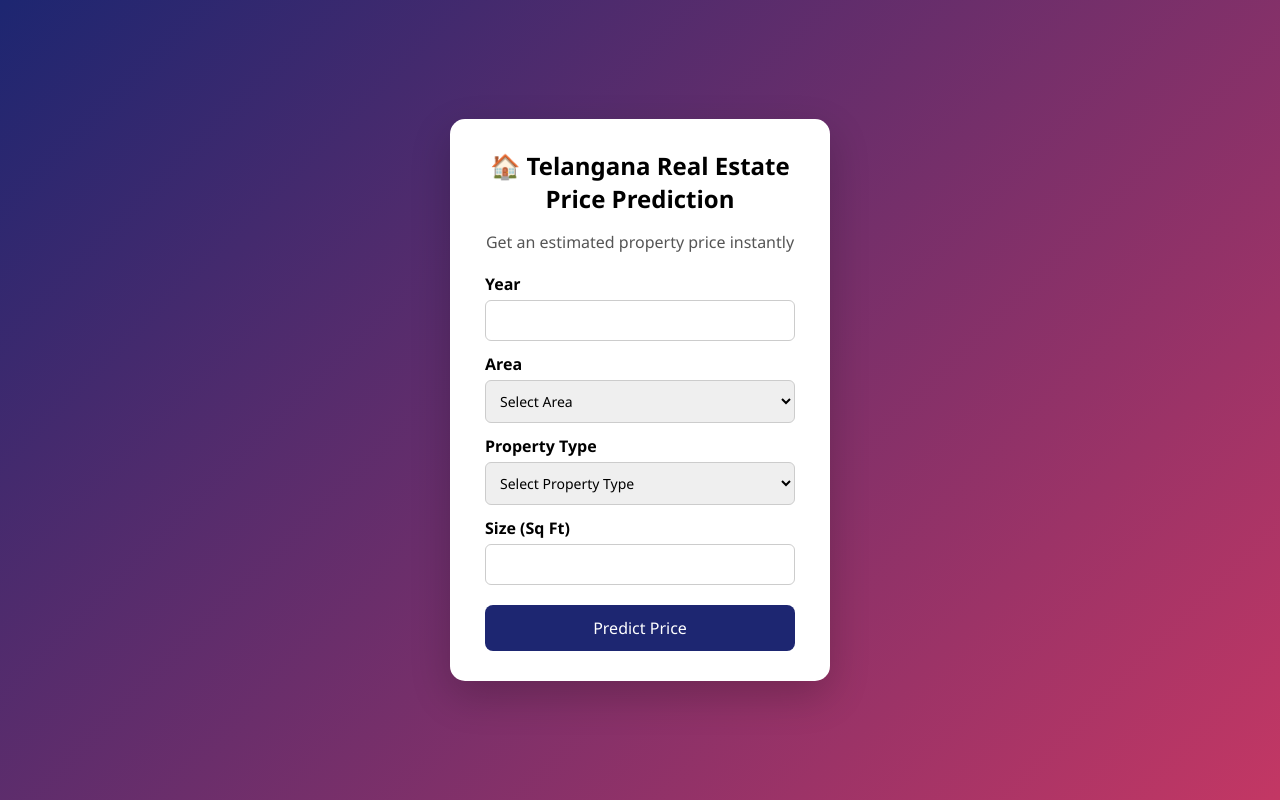
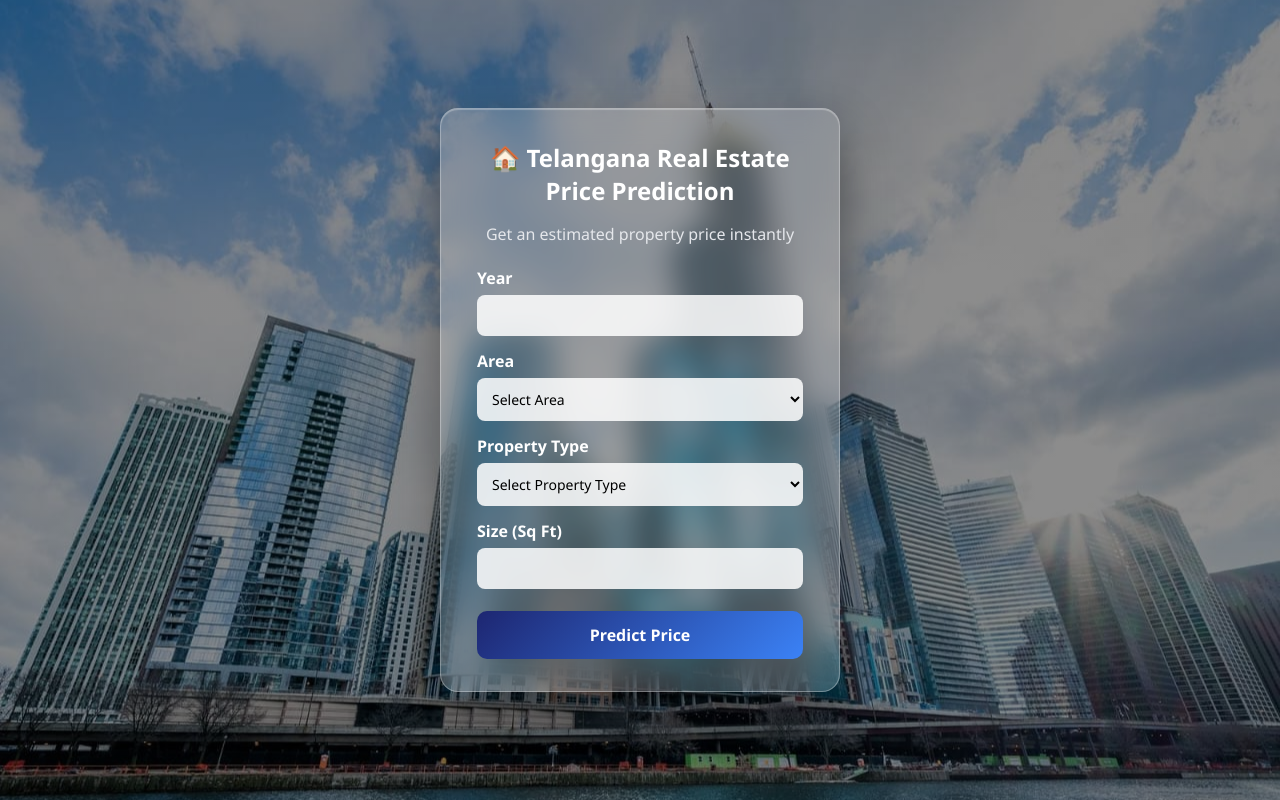
Before and after one commit to Lucky032/Real-estate-price-prediction, a Flask app: template templates/index.html in a window 1280 px wide. Run offline with Flask 3, Linux system fonts and the light colour scheme; the template is opened without the code that fills it, so the values that code supplies are empty; parts of the project's set-up code (start-up, migrations or seed data) failed here and were passed over.

Commit message:
Updates index page

```diff
--- a/static/style.css
+++ b/static/style.css
@@ -3,91 +3,128 @@
     font-family: "Segoe UI", Arial, sans-serif;
 }
 
+/* 🔹 Full page background image */
 body {
     margin: 0;
-    background: linear-gradient(135deg, #1d2671, #c33764);
     min-height: 100vh;
+
+    background:
+        linear-gradient(rgba(0,0,0,0.45), rgba(0,0,0,0.45)),
+        url("./images/background.jpeg");
+
+    background-size: cover;
+    background-position: center;
+    background-repeat: no-repeat;
 }
 
+/* Center card */
 .page {
     display: flex;
     justify-content: center;
     align-items: center;
-    height: 100vh;
+    min-height: 100vh;
 }
 
+/* 🔥 GLASS CARD */
 .card {
-    background: #ffffff;
-    padding: 30px 35px;
-    width: 380px;
-    border-radius: 15px;
-    box-shadow: 0 15px 40px rgba(0,0,0,0.2);
+    background: rgba(255, 255, 255, 0.18);   /* glass transparency */
+    backdrop-filter: blur(15px);
+    -webkit-backdrop-filter: blur(15px);
+
+    border-radius: 18px;
+    border: 1px solid rgba(255, 255, 255, 0.3);
+
+    padding: 32px 36px;
+    width: 400px;
+
+    box-shadow:
+        0 25px 50px rgba(0,0,0,0.4),
+        inset 0 1px 1px rgba(255,255,255,0.3);
 }
 
+/* Heading */
 .card h2 {
     margin: 0;
     text-align: center;
+    color: #ffffff;
 }
 
+/* Subtitle */
 .subtitle {
     text-align: center;
-    color: #555;
-    margin-bottom: 20px;
+    color: #e5e7eb;
+    margin-bottom: 22px;
 }
 
+/* Labels */
 label {
     display: block;
+    margin-top: 14px;
+    font-weight: 600;
+    color: #ffffff;
+}
+
+/* Inputs */
+input, select {
+    width: 100%;
+    padding: 11px;
+    margin-top: 6px;
+
+    border-radius: 8px;
+    border: none;
+
+    background: rgba(255, 255, 255, 0.85);
+    font-size: 14px;
+}
+
+/* Button */
+button {
+    margin-top: 22px;
+    width: 100%;
+    padding: 13px;
+
+    background: linear-gradient(135deg, #1d2671, #3b82f6);
+    color: white;
+
+    border: none;
+    border-radius: 10px;
+    font-size: 16px;
+    font-weight: 600;
+
+    cursor: pointer;
+    transition: transform 0.2s ease, box-shadow 0.2s ease;
+}
+
+button:hover {
+    transform: translateY(-2px);
+    box-shadow: 0 12px 25px rgba(59,130,246,0.6);
+}
+
+/* Result */
+.result {
+    margin-top: 26px;
+    text-align: center;
+    font-size: 18px;
+    color: #ffffff;
+}
+
+.result span {
+    font-size: 28px;
+    font-weight: bold;
+}
+
+/* Warning */
+.warning {
     margin-top: 12px;
+    text-align: center;
+    color: #fbbf24;
     font-weight: 600;
 }
 
-input, select {
-    width: 100%;
-    padding: 10px;
-    margin-top: 5px;
-    border-radius: 6px;
-    border: 1px solid #ccc;
-    font-size: 14px;
-}
-
-button {
-    margin-top: 20px;
-    width: 100%;
-    padding: 12px;
-    background: #1d2671;
-    color: white;
-    border: none;
-    border-radius: 8px;
-    font-size: 16px;
-    cursor: pointer;
-}
-
-button:hover {
-    background: #16205f;
-}
-
-.result {
-    margin-top: 25px;
+/* Error */
+.error {
+    margin-top: 12px;
     text-align: center;
-    font-size: 18px;
-    color: #1d2671;
-}
-
-.result span {
-    font-size: 24px;
-    font-weight: bold;
-}
-
-.error {
-    margin-top: 20px;
-    text-align: center;
-    color: red;
+    color: #f87171;
     font-weight: 600;
 }
-
-.warning {
-    margin-top: 10px;
-    text-align: center;
-    color: #d97706;
-    font-weight: 600;
-}
--- a/templates/index.html
+++ b/templates/index.html
@@ -10,6 +10,7 @@
 <div class="page">
     <div class="card">
         <h2>🏠 Telangana Real Estate Price Prediction</h2>
+
         <p class="subtitle">Get an estimated property price instantly</p>
 
         <form method="POST">
```
Also changed, not shown: static/images/background.jpeg (added).
